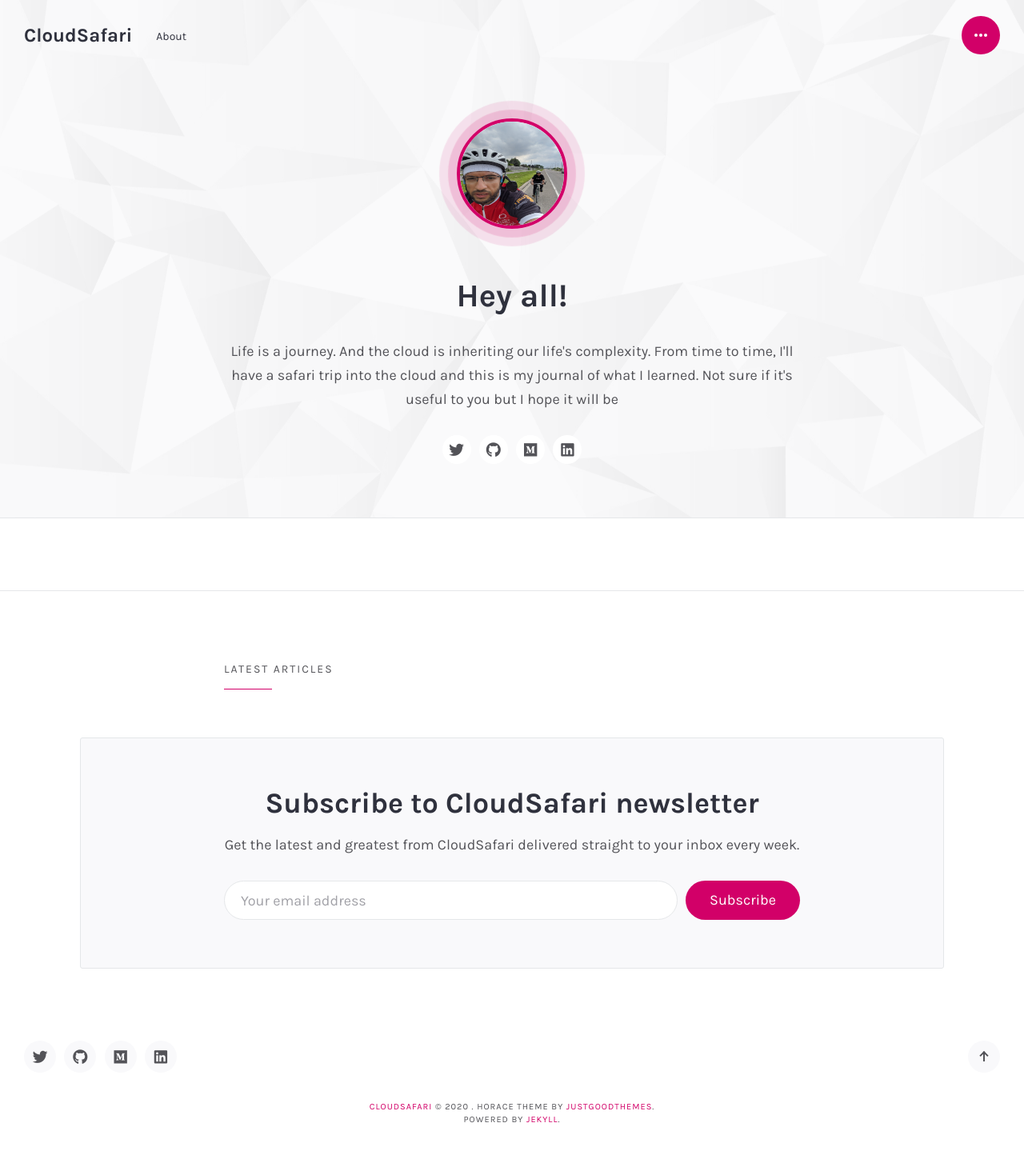
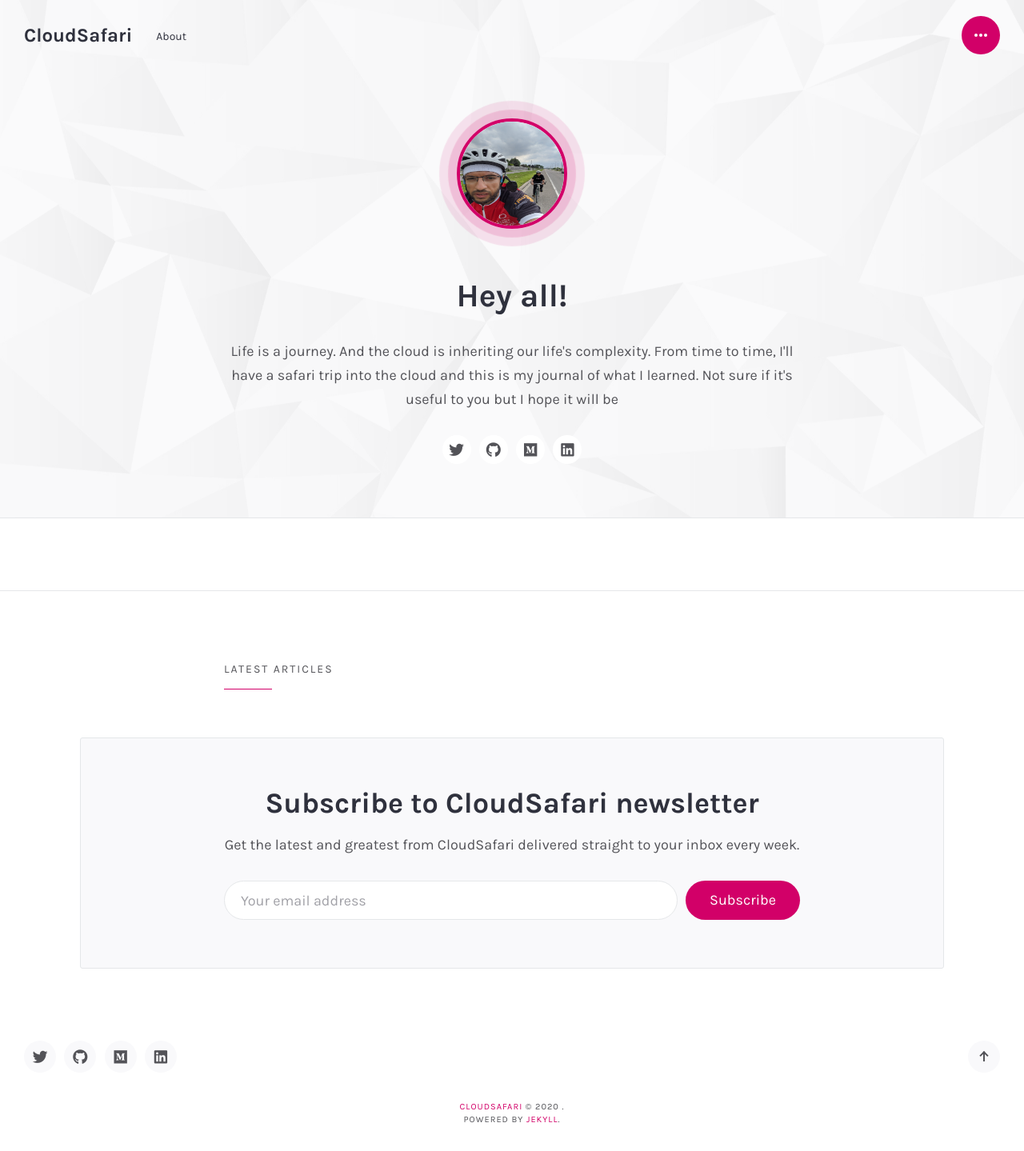
Before and after one commit to mosharafMS/cloudsafari, a Jekyll site: the page built from index.html, in a window 1280 px wide. Shown: the whole page at 80% size. Built offline with Jekyll 4.4.1, drawn with Linux system fonts in a browser that asks for light colours; some web fonts are replaced; the list of posts is cut into pages by our own code.

Commit message:
remove theme footer

```diff
--- a/_layouts/default.html
+++ b/_layouts/default.html
@@ -64,8 +64,7 @@
             <div class="site-footer-inside">
                 {% include social-links.html %}
                 <p class="site-info">
-                    <a href="#">{{ site.name }}</a> &copy; {{ site.time | date: '%Y' }} . Horace theme by
-                    <a target="_blank" href="https://justgoodthemes.com/">JustGoodThemes</a>. <br />
+                    <a href="#">{{ site.name }}</a> &copy; {{ site.time | date: '%Y' }} . <br />
                     Powered by <a target="_blank" href="https://jekyllrb.com/">Jekyll</a>.
                 </p>
                 <p class="back-to-top">
```
